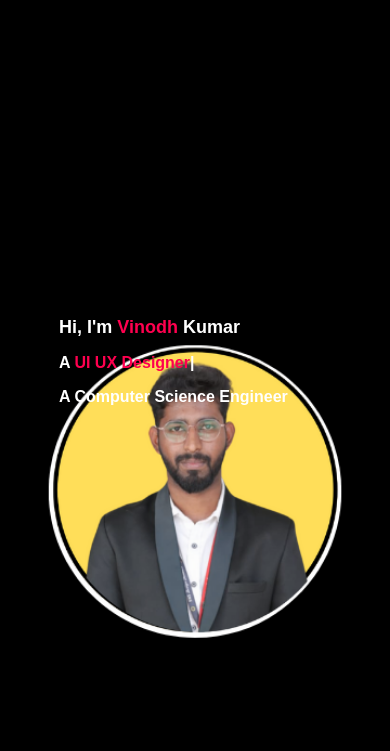
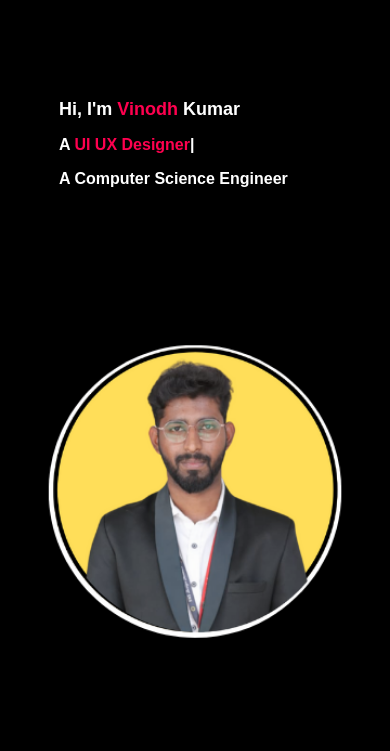
Before and after one commit to VinodhKumar-Offl/vinodhkumar, a plain HTML site: page index.html in a window 390 px wide. Shown: the part 93-844 px from the top of the page. Drawn offline with nearby package versions, Linux system fonts and the light colour scheme.

Commit message:
responsiveness

```diff
--- a/styles.css
+++ b/styles.css
@@ -63,12 +63,12 @@ nav ul li a:hover::after{
 }
 
 .header-text{
-    margin-top: 150px;
+    margin-top: 20%;
     font-size: 30px;
 }
 .header-text h1{
     font-size: 60px;
-    margin-top: 150px;
+    margin-top: 20px;
 }
 .header-text h1 span{
     color: #ff004f;
```
